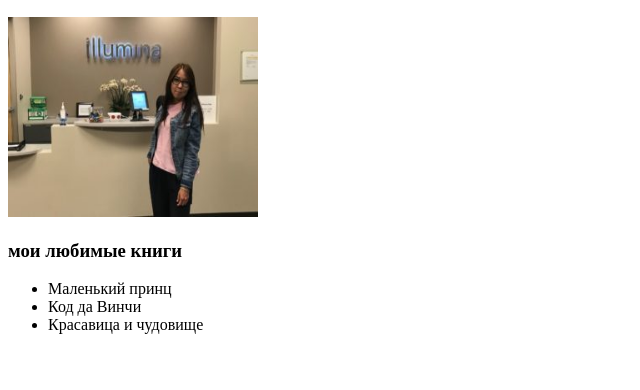
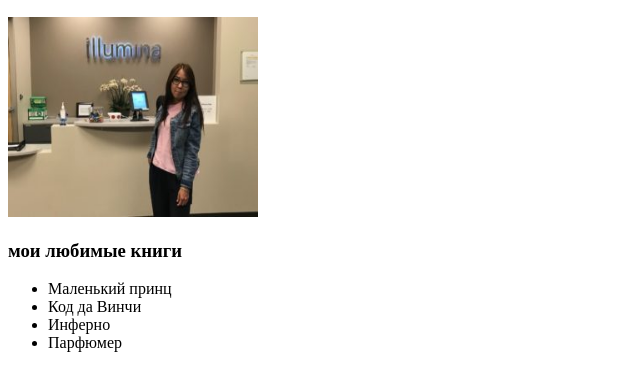
Before and after one commit to alia18/my_page, a plain HTML site: page index.html in a window 1280 px wide. Shown: the part 110-500 px from the top of the page, without its empty margins (0-640 px from the left). Drawn offline with Linux system fonts and the light colour scheme.

Commit message:
Update index.html

```diff
--- a/index.html
+++ b/index.html
@@ -13,7 +13,8 @@
 	<ul>
 		<li>Маленький принц</li>
 		<li>Код да Винчи</li>
-		<li>Красавица и чудовище</li>
+		<li>Инферно</li>
+		<li>Парфюмер</li>
 	</ul>
 </body>
 </html>
```
